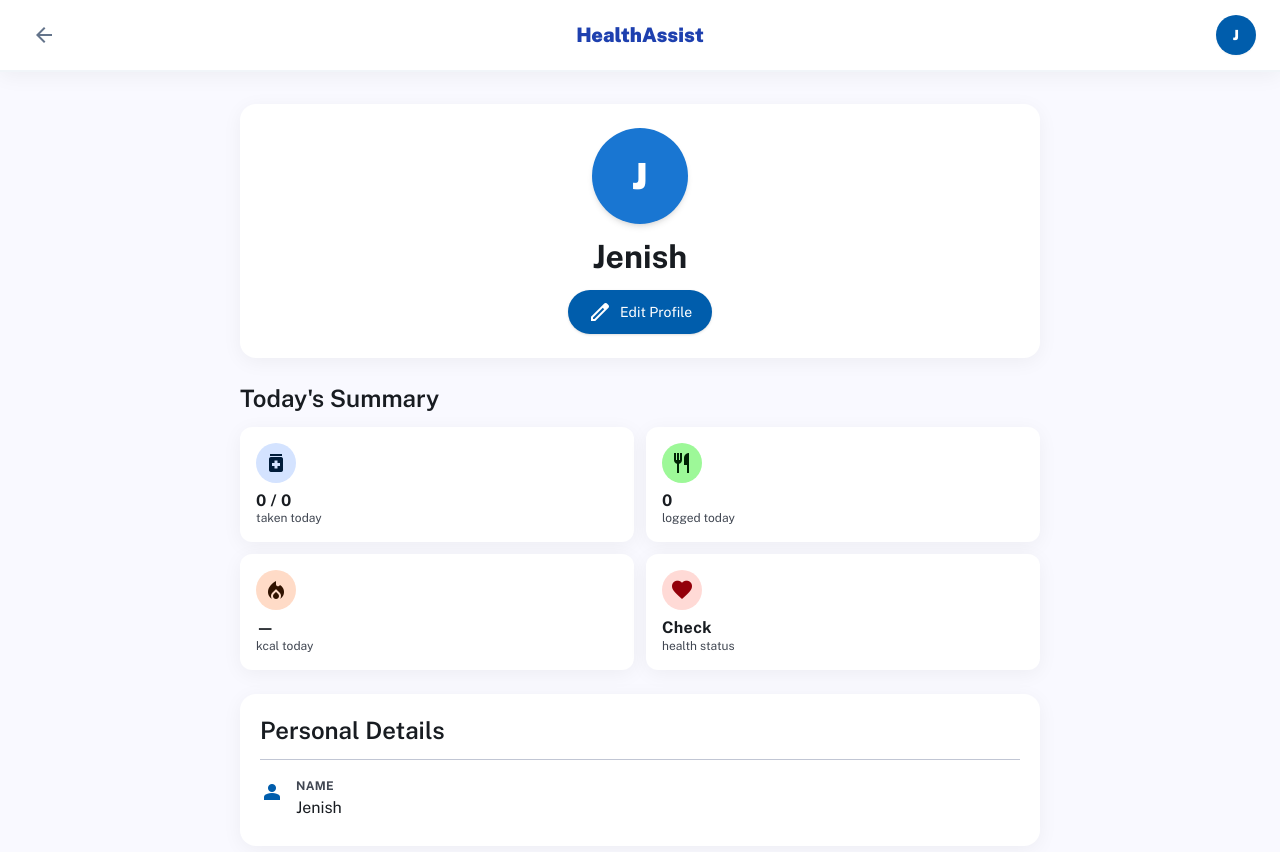
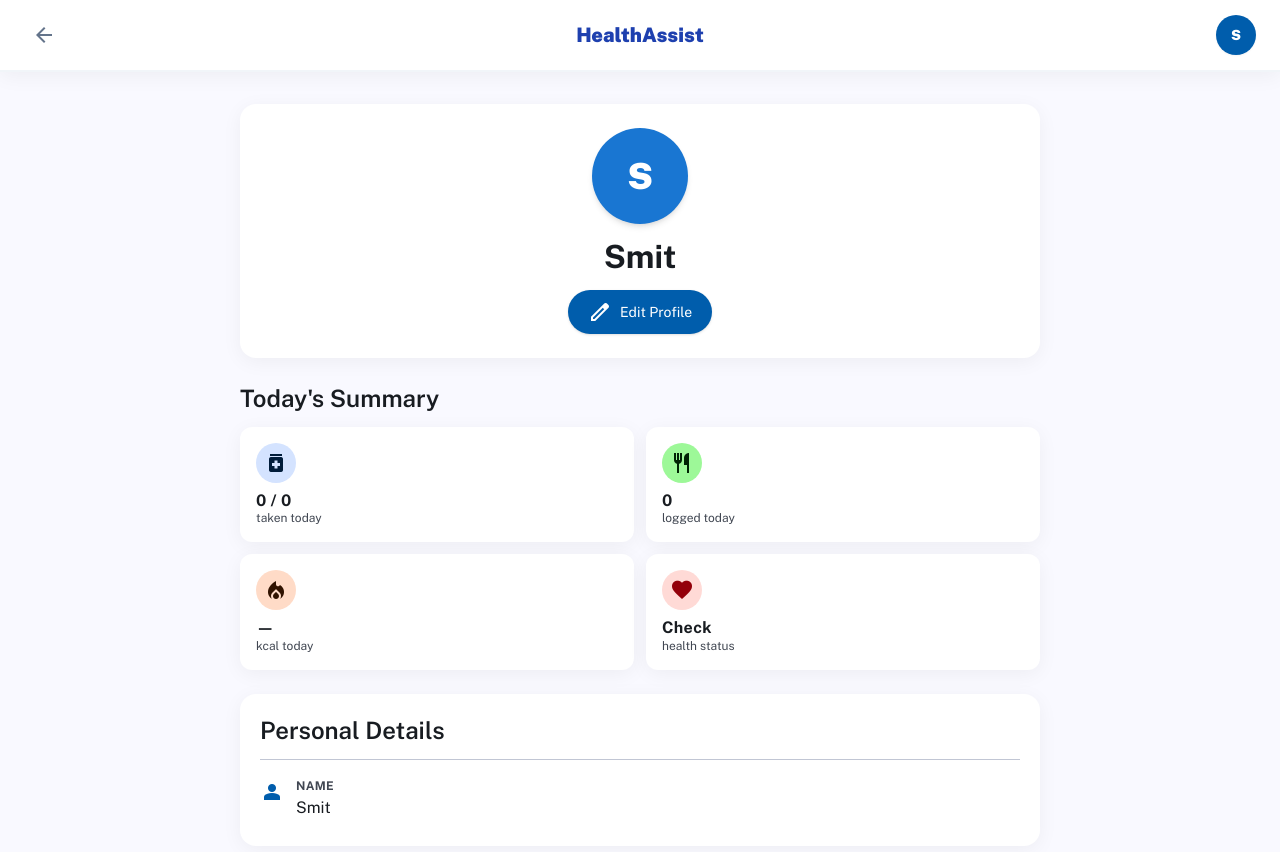
Before and after one commit to smit061205/Aarogya-sarwar, a React (Vite) app in the folder frontend/: page /profile in a window 1280 px wide. Shown: the top 852 px of the page. Built offline with nearby package versions, Linux system fonts and the light colour scheme.

Commit message:
Change default fallback names from Jenish to Smit across frontend

```diff
--- a/frontend/src/components/Layout.jsx
+++ b/frontend/src/components/Layout.jsx
@@ -3,9 +3,9 @@ import { Outlet, useNavigate, useLocation } from 'react-router-dom';
 function getProfileName() {
   try {
     const p = JSON.parse(localStorage.getItem('aarogya_profile') || '{}');
-    return p.name || 'Jenish';
+    return p.name || 'Smit';
   } catch {
-    return 'Jenish';
+    return 'Smit';
   }
 }
 
--- a/frontend/src/pages/Chat.jsx
+++ b/frontend/src/pages/Chat.jsx
@@ -84,7 +84,7 @@ export default function Chat() {
     // Grab fresh patient context right at send time so it always reflects latest data
     const { medications, meals } = getPatientContext();
 
-    let currentPatientName = 'Jenish';
+    let currentPatientName = 'Smit';
     try {
       const p = JSON.parse(localStorage.getItem('aarogya_profile') || '{}');
       if (p.name) currentPatientName = p.name;
--- a/frontend/src/pages/Dashboard.jsx
+++ b/frontend/src/pages/Dashboard.jsx
@@ -3,9 +3,9 @@ import { useNavigate } from 'react-router-dom';
 function getProfileName() {
   try {
     const p = JSON.parse(localStorage.getItem('aarogya_profile') || '{}');
-    return p.name || 'Jenish';
+    return p.name || 'Smit';
   } catch {
-    return 'Jenish';
+    return 'Smit';
   }
 }
 
--- a/frontend/src/pages/Profile.jsx
+++ b/frontend/src/pages/Profile.jsx
@@ -3,7 +3,7 @@ import { useState } from 'react';
 const PROFILE_KEY = 'aarogya_profile';
 
 const DEFAULT_PROFILE = {
-  name: 'Jenish',
+  name: 'Smit',
   age: '',
   bloodType: '',
   phone: '',
@@ -145,7 +145,7 @@ export default function Profile() {
               type="text"
               value={profile.name}
               onChange={(e) => handleChange('name', e.target.value)}
-              placeholder="e.g. Jenish Patel"
+              placeholder="e.g. Smit"
               className="input-field"
             />
           </Field>
```
